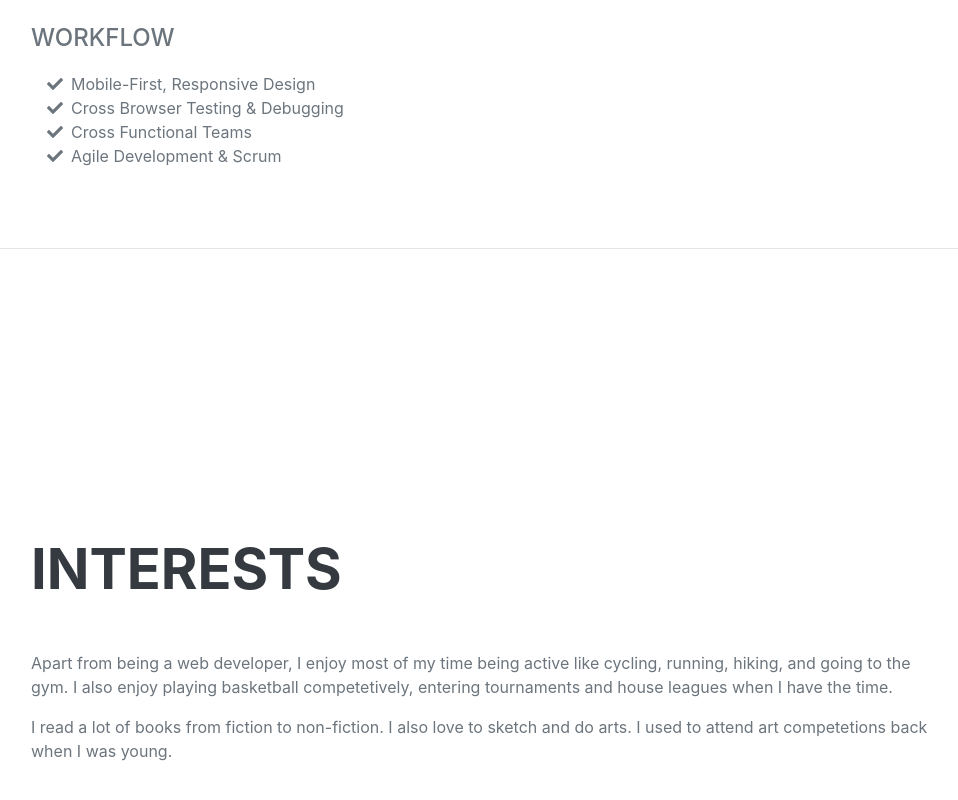
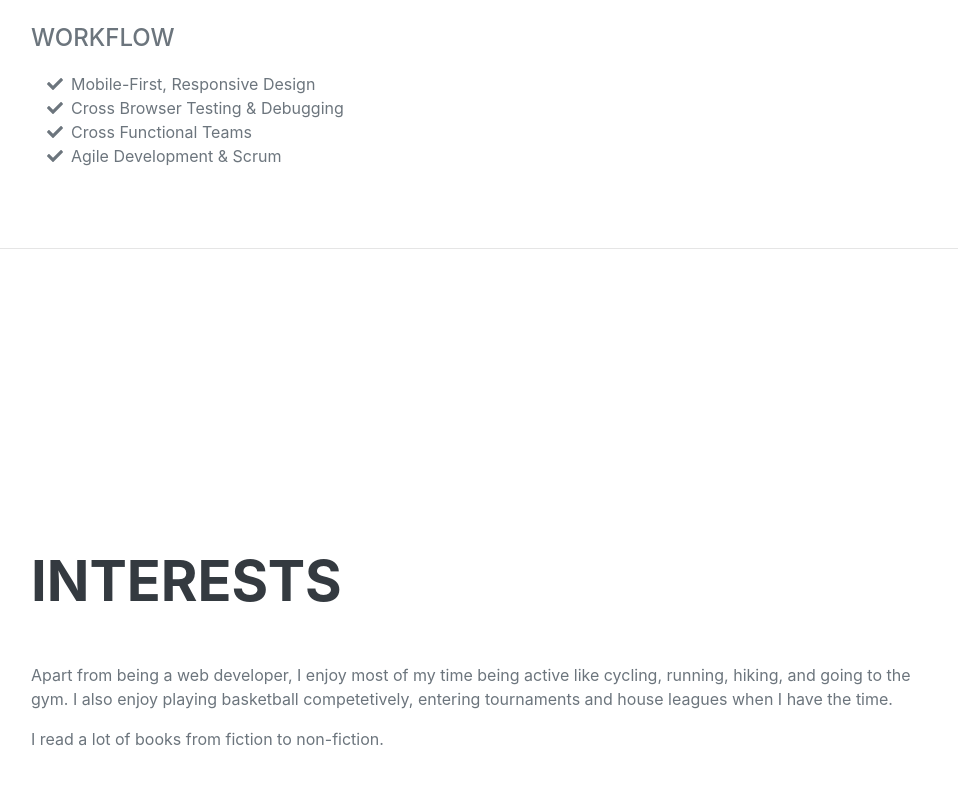
Before and after one commit to Alussius/Front-End_Resume, a plain HTML site: page index.html in a window 1280 px wide. Shown: the part 3086-3886 px from the top of the page, without its empty margins (289-1247 px from the left). Drawn offline with nearby package versions, Linux system fonts and the light colour scheme; a web font is replaced by a local one.

Commit message:
updated interest section of index.html

```diff
--- a/index.html
+++ b/index.html
@@ -196,7 +196,7 @@
                 <div class="resume-section-content">
                     <h2 class="mb-5">Interests</h2>
                     <p>Apart from being a web developer, I enjoy most of my time being active like cycling, running, hiking, and going to the gym. I also enjoy playing basketball competetively, entering tournaments and house leagues when I have the time.</p>
-                    <p class="mb-0">I read a lot of books from fiction to non-fiction. I also love to sketch and do arts. I used to attend art competetions back when I was young.</p>
+                    <p class="mb-0">I read a lot of books from fiction to non-fiction.</p>
                 </div>
             </section>
             <hr class="m-0" />
```
